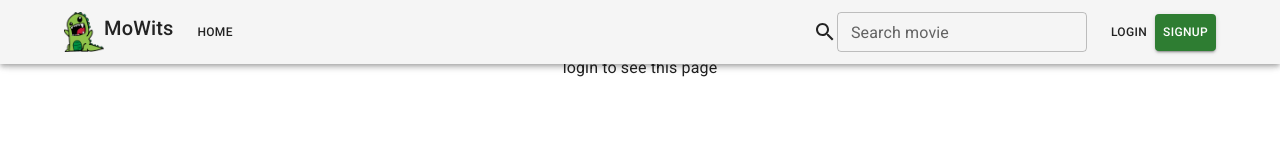
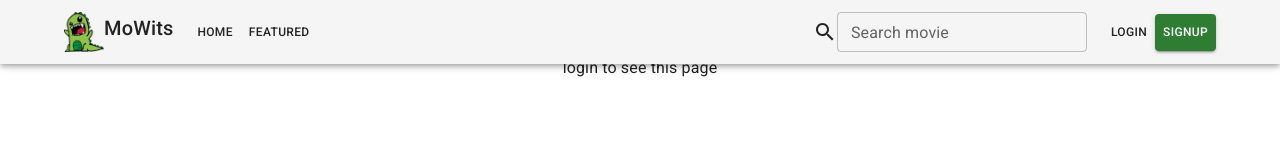
Before and after one commit to viasep6/webapp.mowits, a React (Create React App) app: page /feed in a window 1280 px wide. Shown: the top 160 px of the page. Built offline with nearby package versions, Linux system fonts and the light colour scheme; no server answers; what flux would draw is missing.

Commit message:
Set featured page to public

```diff
--- a/src/components/Menu.js
+++ b/src/components/Menu.js
@@ -180,11 +180,11 @@ function MenuBar(props) {
                                 <Typography textAlign="center">Favorites</Typography>
                             </MenuItem>
                             }
-                            {isAuthenticated &&
+
                             <MenuItem id={'featured'} key="featured" onClick={handleCloseNavMenu}>
                                 <Typography textAlign="center">Featured</Typography>
                             </MenuItem>
-                            }
+
                             {isAuthenticated &&
                             <MenuItem id={'profile'} key="profile"
                                       onClick={() => goToPath('/profile/' + loggedInUser?.displayName)}>
@@ -246,7 +246,7 @@ function MenuBar(props) {
                         </Button>
                         }
 
-                        {isAuthenticated &&
+
                         <Button
                             id="featured"
                             onClick={handleCloseNavMenu}
@@ -254,7 +254,7 @@ function MenuBar(props) {
                         >
                             Featured
                         </Button>
-                        }
+
 
 
                     </Box>
--- a/src/components/pages/FeedPage.js
+++ b/src/components/pages/FeedPage.js
@@ -18,7 +18,7 @@ function FeedPage(props) {
                 direction="column"
                 justifyContent="center"
                 alignItems="center"
-                sx={{mt:4}}
+                sx={{mt:7, pt:2}}
             >
                 <WriteWitComponent witStore={WitStore} userStore={UserStore} />
                 <ListWitComponent witStore={WitStore} authStore={AuthStore} feed={true}/>
```
